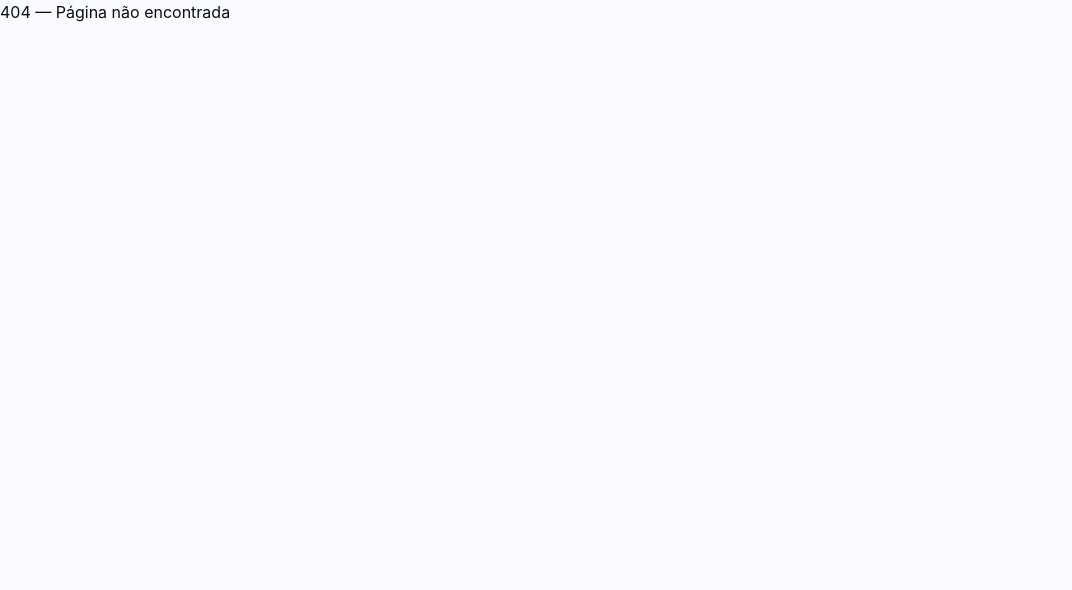
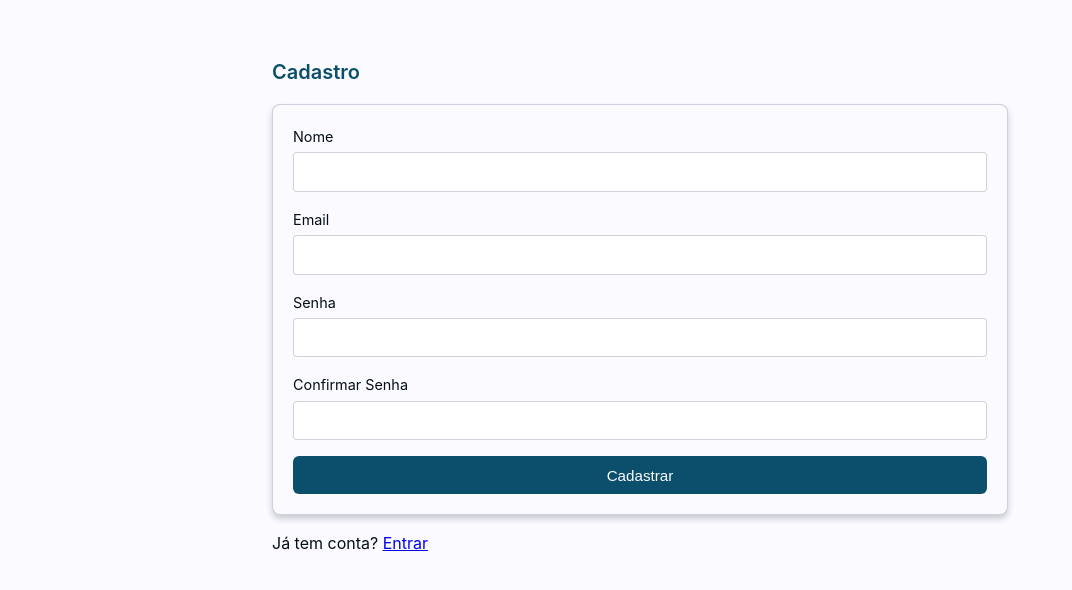
Before and after one commit to fesalvian/Calculadora-Or-amentaria, a React (Vite) app in the folder frontend/: page /register in a window 1280 px wide. Before the commit this address had no page. Shown: the top 590 px of the page, without its empty margins (0-1072 px from the left). Built offline with nearby package versions, Linux system fonts and the light colour scheme.

Commit message:
Feature: criando pagina de login

```diff
--- a/frontend/src/App.tsx
+++ b/frontend/src/App.tsx
@@ -1,12 +1,13 @@
-import React from "react";
+
 import { BrowserRouter, Routes, Route, Navigate } from "react-router-dom";
-import ItemsPage from "./pages/ItemsPage";
 import HomePage from './pages/HomePage';
 import "./css/global.css";
 import "./css/home.css";
 import EditPerfil from './pages/EditPerfil'
 import EditItem   from './pages/EditItem'
 import Orcamentos from './pages/Orcamentos';
+import Login from './pages/Login';
+import Register from './pages/Register';
 
 // depois, quando tiver, importe CalculatorPage, BudgetsPage, SettingsPage
 
@@ -14,6 +15,12 @@ export default function App() {
   return (
     <BrowserRouter>
       <Routes>
+        {/* rota Login */}
+        <Route path="/login" element={<Login />} />
+
+        {/* rota Cadastro */}
+        <Route path="/register" element={<Register />} />
+
         {/* rota raiz */}
         <Route path="/" element={<HomePage />} />
 
--- /dev/null
+++ b/frontend/src/pages/Login.tsx
@@ -0,0 +1,55 @@
+// src/pages/Login.tsx
+import React, { useState } from "react";
+import { useNavigate, Link } from "react-router-dom";
+import api from "../api";
+
+export default function Login() {
+  const [email, setEmail] = useState("");
+  const [password, setPassword] = useState("");
+  const [error, setError] = useState("");
+  const navigate = useNavigate();
+
+  const handleSubmit = async (e: React.FormEvent) => {
+    e.preventDefault();
+    setError("");
+    try {
+      await api.post("/auth/login", { email, password });
+      navigate("/");
+    } catch (err: any) {
+      setError(err.response?.data?.message || "Erro ao efetuar login.");
+    }
+  };
+
+  return (
+    <div className="container">
+      <h1>Login</h1>
+      {error && <p style={{ color: 'var(--danger-color)', marginTop: '0.5rem' }}>{error}</p>}
+      <form onSubmit={handleSubmit} style={{ marginTop: '1rem', display: 'grid', gap: '1rem' }}>
+        <div>
+          <label>Email</label>
+          <input
+            type="email"
+            value={email}
+            onChange={e => setEmail(e.target.value)}
+            required
+            style={{ width: '100%', padding: '0.65rem', border: '1px solid var(--border-color)', borderRadius: '0.25rem' }}
+          />
+        </div>
+        <div>
+          <label>Senha</label>
+          <input
+            type="password"
+            value={password}
+            onChange={e => setPassword(e.target.value)}
+            required
+            style={{ width: '100%', padding: '0.65rem', border: '1px solid var(--border-color)', borderRadius: '0.25rem' }}
+          />
+        </div>
+        <button type="submit" className="primary">Entrar</button>
+      </form>
+      <p style={{ marginTop: '1rem' }}>
+        Ainda não tem conta? <Link to="/register">Cadastre-se</Link>
+      </p>
+    </div>
+  );
+}
--- /dev/null
+++ b/frontend/src/pages/Register.tsx
@@ -0,0 +1,81 @@
+// src/pages/Register.tsx
+import React, { useState } from "react";
+import { useNavigate, Link } from "react-router-dom";
+import api from "../api";
+
+export default function Register() {
+  const [name, setName] = useState("");
+  const [email, setEmail] = useState("");
+  const [password, setPassword] = useState("");
+  const [confirm, setConfirm] = useState("");
+  const [error, setError] = useState("");
+  const navigate = useNavigate();
+
+  const handleSubmit = async (e: React.FormEvent) => {
+    e.preventDefault();
+    setError("");
+    if (password !== confirm) {
+      setError("As senhas devem coincidir.");
+      return;
+    }
+    try {
+      await api.post("/auth/register", { name, email, password });
+      navigate("/login");
+    } catch (err: any) {
+      setError(err.response?.data?.message || "Erro ao cadastrar.");
+    }
+  };
+
+  return (
+    <div className="container">
+      <h1>Cadastro</h1>
+      {error && <p style={{ color: 'var(--danger-color)', marginTop: '0.5rem' }}>{error}</p>}
+      <form onSubmit={handleSubmit} style={{ marginTop: '1rem', display: 'grid', gap: '1rem' }}>
+        <div>
+          <label>Nome</label>
+          <input
+            type="text"
+            value={name}
+            onChange={e => setName(e.target.value)}
+            required
+            style={{ width: '100%', padding: '0.65rem', border: '1px solid var(--border-color)', borderRadius: '0.25rem' }}
+          />
+        </div>
+        <div>
+          <label>Email</label>
+          <input
+            type="email"
+            value={email}
+            onChange={e => setEmail(e.target.value)}
+            required
+            style={{ width: '100%', padding: '0.65rem', border: '1px solid var(--border-color)', borderRadius: '0.25rem' }}
+          />
+        </div>
+        <div>
+          <label>Senha</label>
+          <input
+            type="password"
+            value={password}
+            onChange={e => setPassword(e.target.value)}
+            required
+            style={{ width: '100%', padding: '0.65rem', border: '1px solid var(--border-color)', borderRadius: '0.25rem' }}
+          />
+        </div>
+        <div>
+          <label>Confirmar Senha</label>
+          <input
+            type="password"
+            value={confirm}
+            onChange={e => setConfirm(e.target.value)}
+            required
+            style={{ width: '100%', padding: '0.65rem', border: '1px solid var(--border-color)', borderRadius: '0.25rem' }}
+          />
+        </div>
+        <button type="submit" className="primary">Cadastrar</button>
+      </form>
+      <p style={{ marginTop: '1rem' }}>
+        Já tem conta? <Link to="/login">Entrar</Link>
+      </p>
+    </div>
+  );
+}
```
